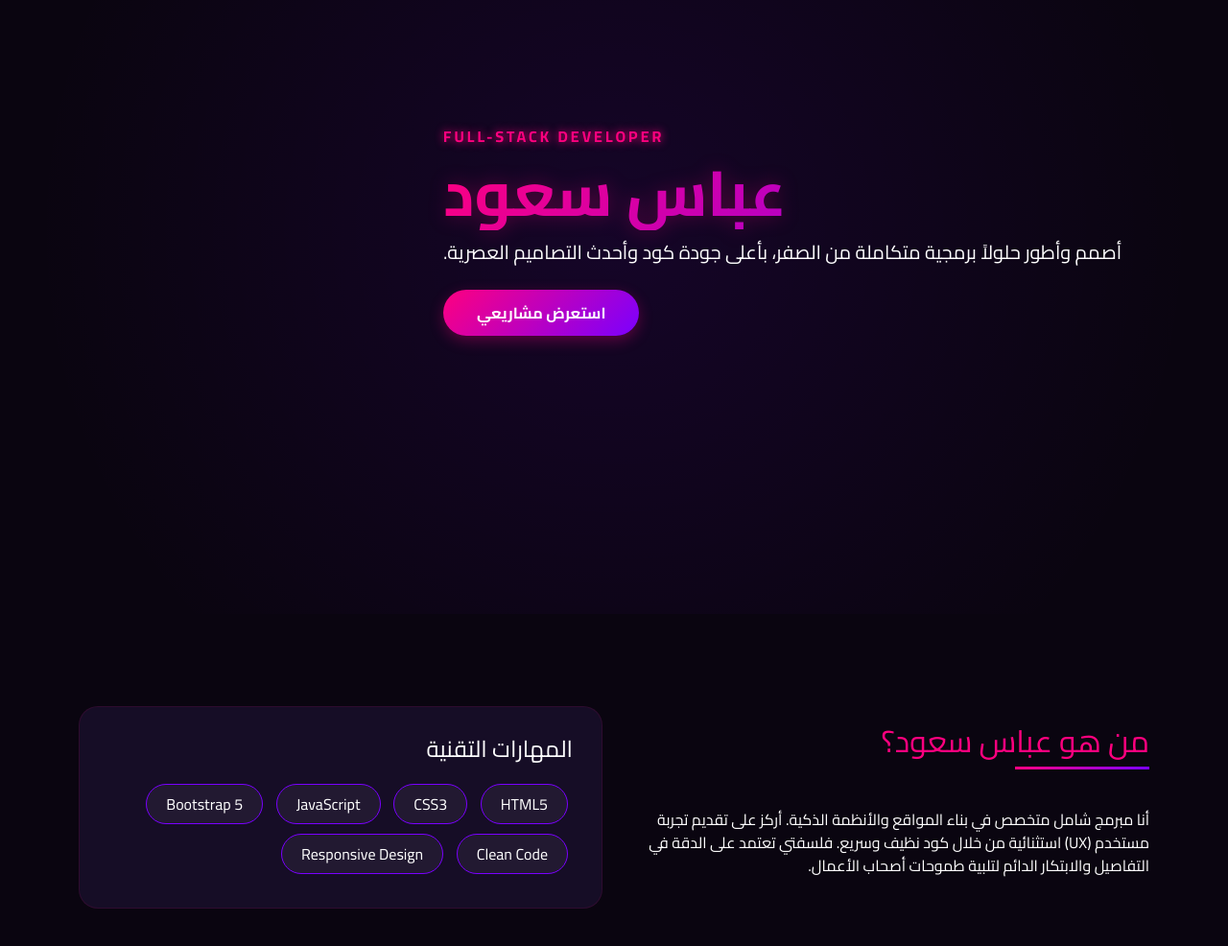
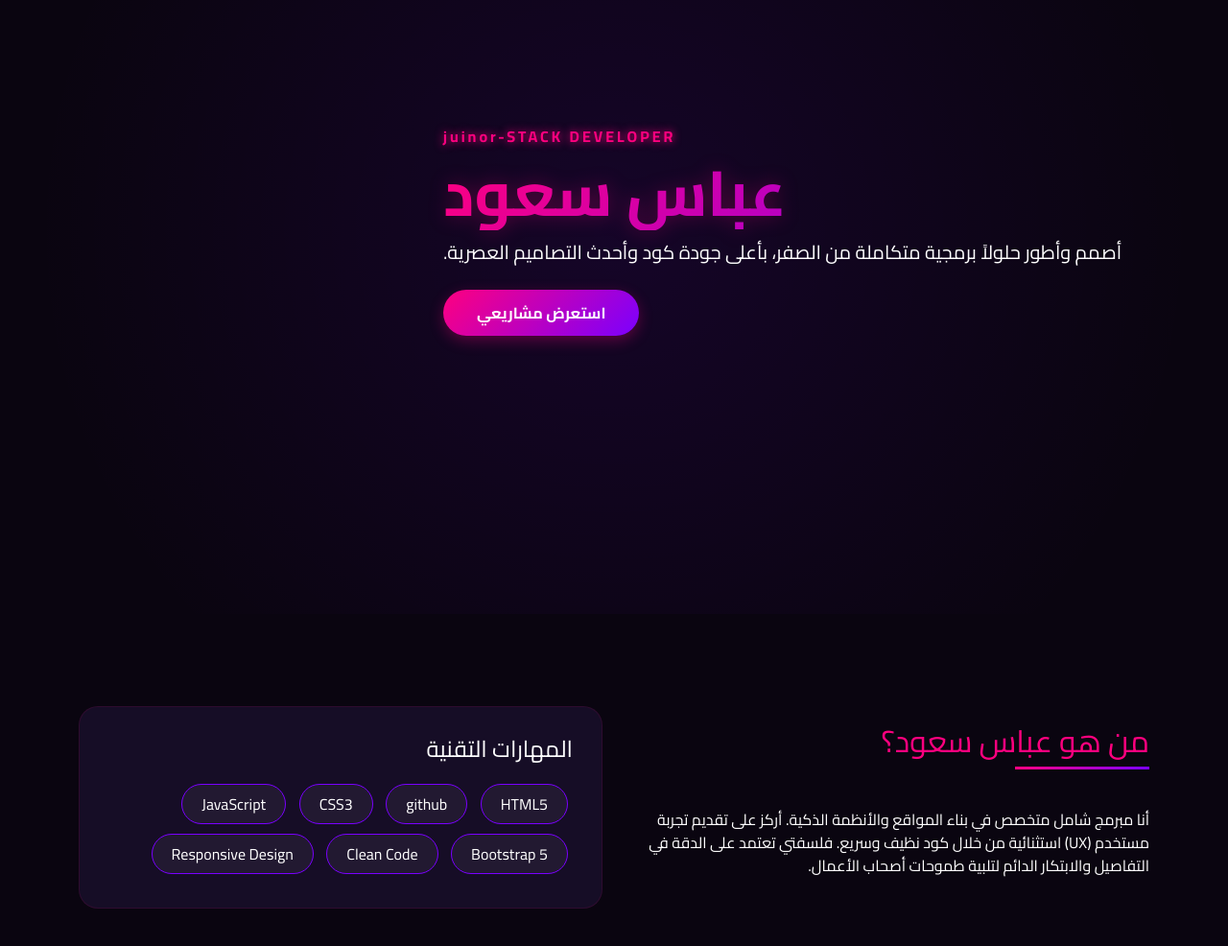
Before and after one commit to abass-suad/abass-saud-protfolio, a plain HTML site: page index.html in a window 1280 px wide. Shown: the part 160-1146 px from the top of the page at 96% size. Drawn offline with nearby package versions, Linux system fonts and the light colour scheme.

Commit message:
Update index.html

```diff
--- a/index.html
+++ b/index.html
@@ -155,7 +155,7 @@
         <div class="container">
             <div class="row align-items-center">
                 <div class="col-lg-8">
-                    <span class="neon-badge">FULL-STACK DEVELOPER</span>
+                    <span class="neon-badge">juinor-STACK DEVELOPER</span>
                     <h1 class="hero-title mt-2">عباس سعود</h1>
                     <p class="lead text-gray mb-4">أصمم وأطور حلولاً برمجية متكاملة من الصفر، بأعلى جودة كود وأحدث التصاميم العصرية.</p>
                     <a href="#projects" class="btn btn-neon">استعرض مشاريعي</a>
@@ -175,6 +175,7 @@
                     <div class="custom-card">
                         <h4 class="text-white mb-3">المهارات التقنية</h4>
                         <div class="skill-pill">HTML5</div>
+                        <div class="skill-pill">github</div>
                         <div class="skill-pill">CSS3</div>
                         <div class="skill-pill">JavaScript</div>
                         <div class="skill-pill">Bootstrap 5</div>
```
